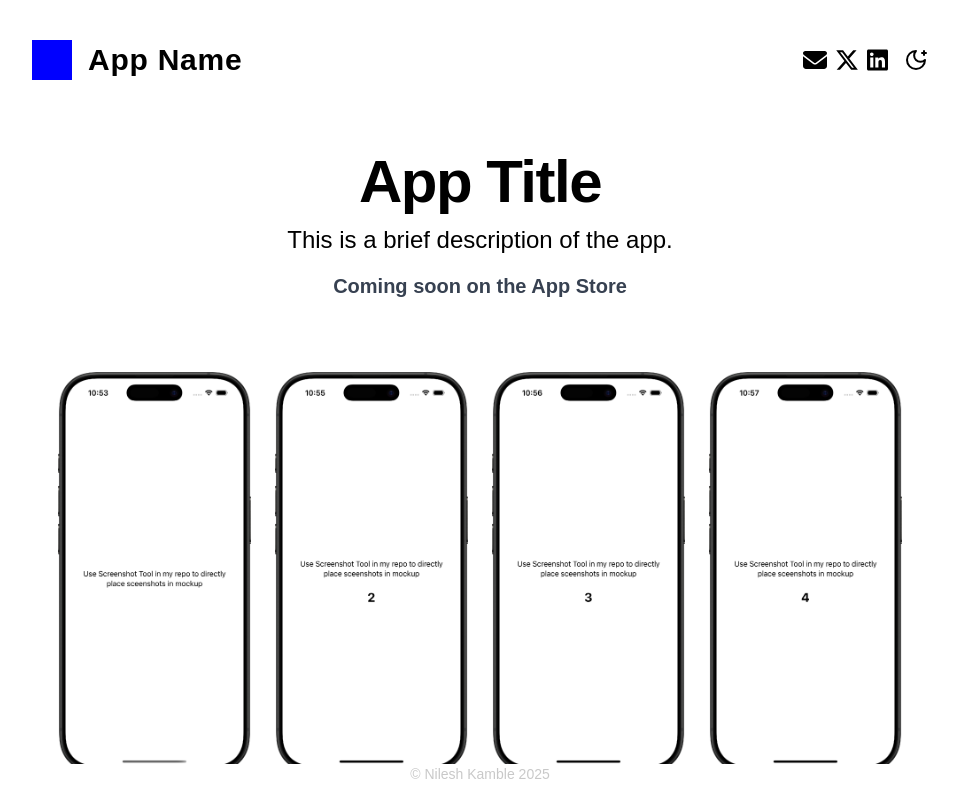
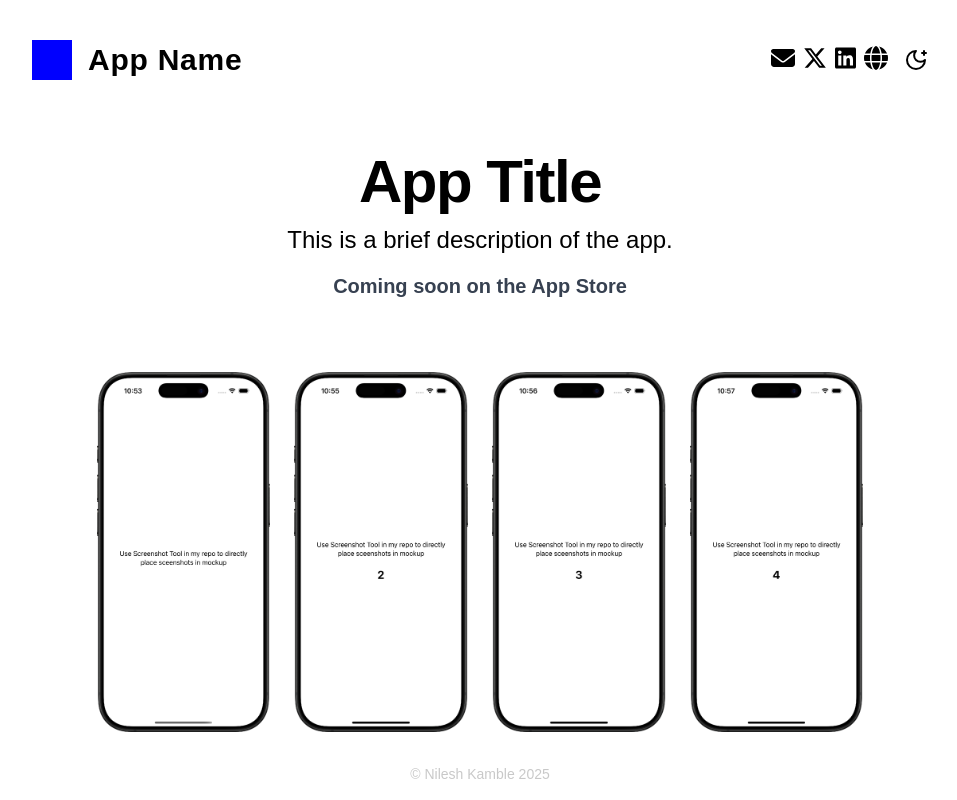
Before and after one commit to TheIllustrator1972/IndieAppLandingPageTemplate, a Next.js app: page / in a window 1280 px wide. Shown: the whole page, without its empty margins (160-1117 px from the left). Built offline with nearby package versions, Linux system fonts and the light colour scheme.

Commit message:
- Added Social Links

```diff
--- a/app/common/AppScreenshots.tsx
+++ b/app/common/AppScreenshots.tsx
@@ -52,7 +52,7 @@ const AppScreenshots = () => {
             <img
               src={src}
               alt={`App Screenshot ${index + 1}`}
-              className="max-h-[50vh] w-full object-contain transition-transform duration-300 hover:scale-105"
+              className="max-h-[45vh] w-full object-contain transition-transform duration-300 hover:scale-105"
             />
           </div>
         ))}
--- a/app/common/Contact/SocialIcons.tsx
+++ b/app/common/Contact/SocialIcons.tsx
@@ -1,22 +1,48 @@
 "use client";
 import { FontAwesomeIcon } from "@fortawesome/react-fontawesome";
 import { faLinkedin, faXTwitter } from "@fortawesome/free-brands-svg-icons";
-import { faEnvelope } from "@fortawesome/free-solid-svg-icons";
+import { faEnvelope, faGlobe } from "@fortawesome/free-solid-svg-icons";
+import { appData } from "../constants";
 
 const iconClass =
   "text-lg sm:text-xl md:text-2xl cursor-pointer transition-transform duration-200 hover:scale-110 text-dark-app-name-text dark:text-light-app-name-text";
 
 const SocialIcons = () => {
+  const socialLinksData = [
+    {
+      id: "email",
+      icon: faEnvelope,
+      url: appData.socialLinks.email,
+    },
+    {
+      id: "twitter",
+      icon: faXTwitter,
+      url: appData.socialLinks.twitter,
+    },
+    {
+      id: "linkedin",
+      icon: faLinkedin,
+      url: appData.socialLinks.linkedin,
+    },
+    {
+      id: "website",
+      icon: faGlobe,
+      url: appData.socialLinks.website,
+    },
+  ];
   return (
     <div className="flex items-center gap-4">
       <div className="flex flex-row gap-2">
-        <FontAwesomeIcon
-          icon={faEnvelope}
-          className={iconClass}
-          onClick={() => console.log("Email Clicked")}
-        />
-        <FontAwesomeIcon icon={faXTwitter} className={iconClass} />
-        <FontAwesomeIcon icon={faLinkedin} className={iconClass} />
+        {socialLinksData.map((link) => (
+          <a
+            key={link?.id}
+            href={link?.url}
+            target="_blank"
+            rel="noopener noreferrer"
+          >
+            <FontAwesomeIcon icon={link?.icon} className={iconClass} />
+          </a>
+        ))}
       </div>
     </div>
   );
--- a/app/common/constants.ts
+++ b/app/common/constants.ts
@@ -3,4 +3,10 @@ export const appData = {
   title: "App Title",
   description: "This is a brief description of the app.",
   isLaunched: false,
+  socialLinks: {
+    email: "mailto:theillustrator2001@gmail.com",
+    twitter: "https://x.com/devillus1972",
+    linkedin: "https://www.linkedin.com/in/nileshsk1/",
+    website: "https://nileshkamble.co.in/",
+  },
 };
```
